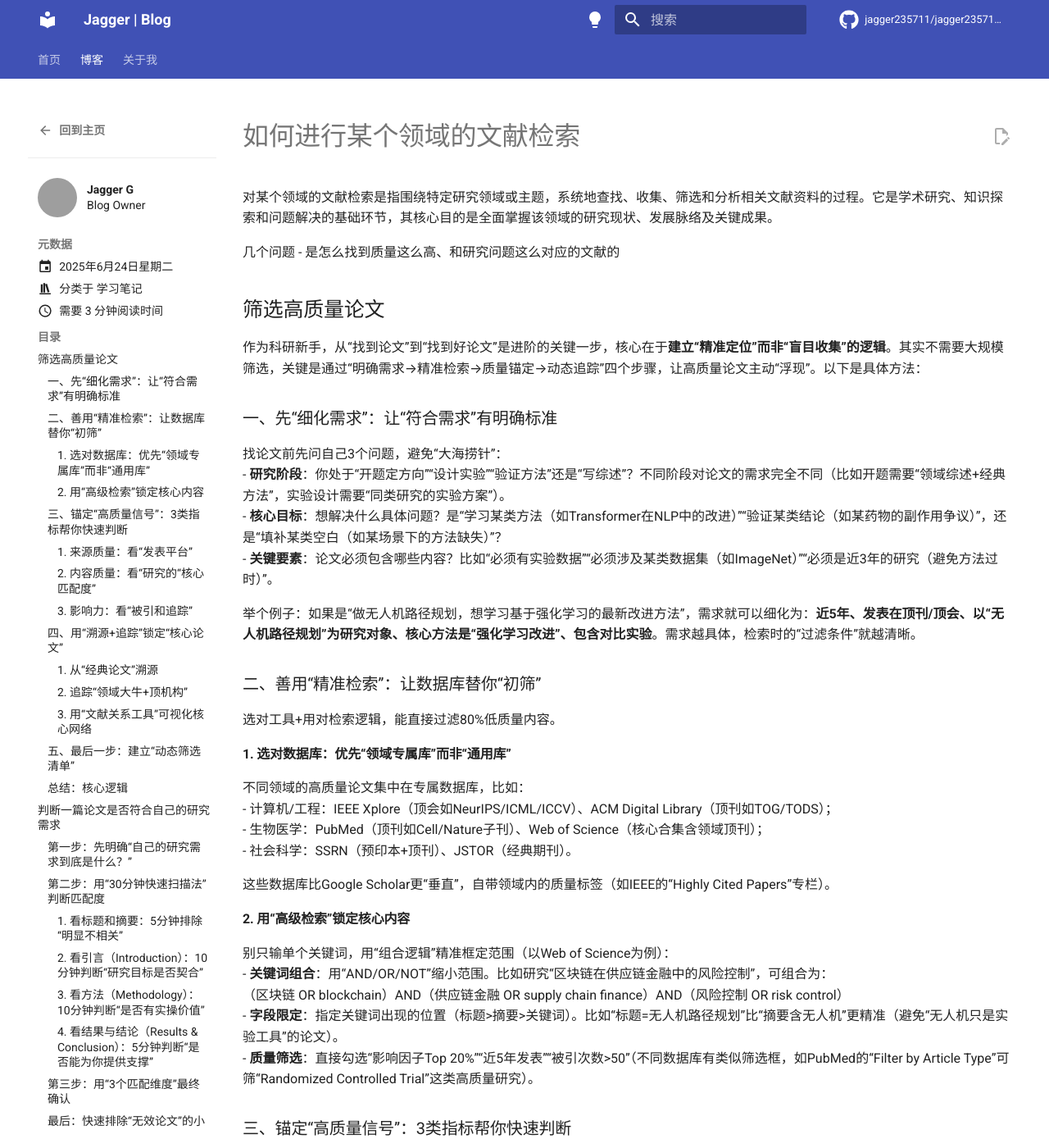
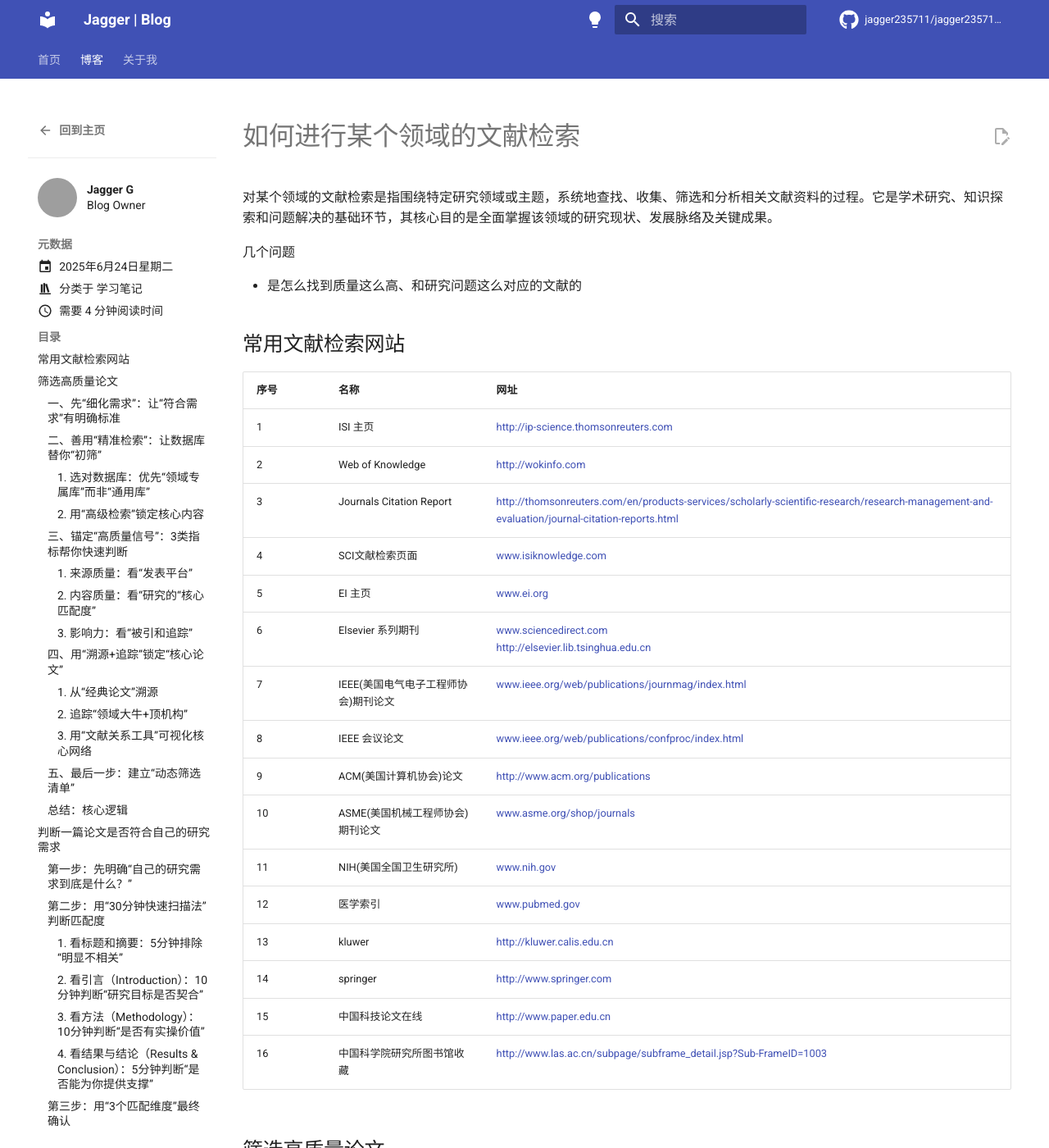
Before and after one commit to jagger235711/jagger235711.github.io, an MkDocs documentation site: the page built from docs/blog/posts/如何进行某个领域的文献检索.md, in a window 1280 px wide and 1400 px high. Shown: the whole window at 82% size. Built offline with MkDocs 1.6.1 and Material for MkDocs 9.7.7, drawn with Linux system fonts in a browser that asks for light colours; comment, search, counter and statistics services are not loaded; some of the changed text lies outside the part shown; grey boxes are pictures that could not be loaded.

```diff
--- a/docs/blog/posts/如何进行某个领域的文献检索.md
+++ b/docs/blog/posts/如何进行某个领域的文献检索.md
@@ -15,100 +15,134 @@
 <!-- more -->
 
 几个问题
+
 - 是怎么找到质量这么高、和研究问题这么对应的文献的
+
+## 常用文献检索网站
+
+| 序号 | 名称 | 网址 |
+| ---- | ---- | ---- |
+| 1 | ISI 主页 | [http://ip-science.thomsonreuters.com](http://ip-science.thomsonreuters.com) |
+| 2 | Web of Knowledge | [http://wokinfo.com](http://wokinfo.com) |
+| 3 | Journals Citation Report | [http://thomsonreuters.com/en/products-services/scholarly-scientific-research/research-management-and-evaluation/journal-citation-reports.html](http://thomsonreuters.com/en/products-services/scholarly-scientific-research/research-management-and-evaluation/journal-citation-reports.html) |
+| 4 | SCI文献检索页面 | [www.isiknowledge.com](www.isiknowledge.com) |
+| 5 | EI 主页 | [www.ei.org](www.ei.org) |
+| 6 | Elsevier 系列期刊 | [www.sciencedirect.com](www.sciencedirect.com)<br>[http://elsevier.lib.tsinghua.edu.cn](http://elsevier.lib.tsinghua.edu.cn) |
+| 7 | IEEE(美国电气电子工程师协会)期刊论文 | [www.ieee.org/web/publications/journmag/index.html](www.ieee.org/web/publications/journmag/index.html) |
+| 8 | IEEE 会议论文 | [www.ieee.org/web/publications/confproc/index.html](www.ieee.org/web/publications/confproc/index.html) |
+| 9 | ACM(美国计算机协会)论文 | [http://www.acm.org/publications](http://www.acm.org/publications) |
+| 10 | ASME(美国机械工程师协会)期刊论文 | [www.asme.org/shop/journals](www.asme.org/shop/journals) |
+| 11 | NIH(美国全国卫生研究所) | [www.nih.gov](www.nih.gov) |
+| 12 | 医学索引 | [www.pubmed.gov](www.pubmed.gov) |
+| 13 | kluwer | [http://kluwer.calis.edu.cn](http://kluwer.calis.edu.cn) |
+| 14 | springer | [http://www.springer.com](http://www.springer.com) |
+| 15 | 中国科技论文在线 | [http://www.paper.edu.cn](http://www.paper.edu.cn) |
+| 16 | 中国科学院研究所图书馆收藏 | [http://www.las.ac.cn/subpage/subframe_detail.jsp?Sub-FrameID=1003](http://www.las.ac.cn/subpage/subframe_detail.jsp?Sub-FrameID=1003) |
 
 ## 筛选高质量论文
 
 作为科研新手，从“找到论文”到“找到好论文”是进阶的关键一步，核心在于**建立“精准定位”而非“盲目收集”的逻辑**。其实不需要大规模筛选，关键是通过“明确需求→精准检索→质量锚定→动态追踪”四个步骤，让高质量论文主动“浮现”。以下是具体方法：
 
 ### 一、先“细化需求”：让“符合需求”有明确标准
+
 找论文前先问自己3个问题，避免“大海捞针”：
+
 - **研究阶段**：你处于“开题定方向”“设计实验”“验证方法”还是“写综述”？不同阶段对论文的需求完全不同（比如开题需要“领域综述+经典方法”，实验设计需要“同类研究的实验方案”）。
 - **核心目标**：想解决什么具体问题？是“学习某类方法（如Transformer在NLP中的改进）”“验证某类结论（如某药物的副作用争议）”，还是“填补某类空白（如某场景下的方法缺失）”？
 - **关键要素**：论文必须包含哪些内容？比如“必须有实验数据”“必须涉及某类数据集（如ImageNet）”“必须是近3年的研究（避免方法过时）”。
 
 举个例子：如果是“做无人机路径规划，想学习基于强化学习的最新改进方法”，需求就可以细化为：**近5年、发表在顶刊/顶会、以“无人机路径规划”为研究对象、核心方法是“强化学习改进”、包含对比实验**。需求越具体，检索时的“过滤条件”就越清晰。
 
+### 二、善用“精准检索”：让数据库替你“初筛”
 
-### 二、善用“精准检索”：让数据库替你“初筛”
 选对工具+用对检索逻辑，能直接过滤80%低质量内容。
 
 #### 1. 选对数据库：优先“领域专属库”而非“通用库”
+
 不同领域的高质量论文集中在专属数据库，比如：
+
 - 计算机/工程：IEEE Xplore（顶会如NeurIPS/ICML/ICCV）、ACM Digital Library（顶刊如TOG/TODS）；
 - 生物医学：PubMed（顶刊如Cell/Nature子刊）、Web of Science（核心合集含领域顶刊）；
 - 社会科学：SSRN（预印本+顶刊）、JSTOR（经典期刊）。
 
 这些数据库比Google Scholar更“垂直”，自带领域内的质量标签（如IEEE的“Highly Cited Papers”专栏）。
 
+#### 2. 用“高级检索”锁定核心内容
 
-#### 2. 用“高级检索”锁定核心内容
 别只输单个关键词，用“组合逻辑”精准框定范围（以Web of Science为例）：
+
 - **关键词组合**：用“AND/OR/NOT”缩小范围。比如研究“区块链在供应链金融中的风险控制”，可组合为：
   （区块链 OR blockchain）AND（供应链金融 OR supply chain finance）AND（风险控制 OR risk control）
 - **字段限定**：指定关键词出现的位置（标题>摘要>关键词）。比如“标题=无人机路径规划”比“摘要含无人机”更精准（避免“无人机只是实验工具”的论文）。
 - **质量筛选**：直接勾选“影响因子Top 20%”“近5年发表”“被引次数>50”（不同数据库有类似筛选框，如PubMed的“Filter by Article Type”可筛“Randomized Controlled Trial”这类高质量研究）。
 
+### 三、锚定“高质量信号”：3类指标帮你快速判断
 
-### 三、锚定“高质量信号”：3类指标帮你快速判断
 高质量论文有明确的“信号”，不需要通读全文就能初步判断：
 
 #### 1. 来源质量：看“发表平台”
+
 - **顶刊/顶会**：领域内公认的权威期刊（如计算机的TPAMI、材料的Nature Materials）和会议（如AI的NeurIPS、机械的ASME），录用率低（通常<20%），同行评审严格，质量有保障。
   *小技巧*：用“领域顶刊/顶会名单”（如中国科学院分区表、CCF推荐会议列表）做“白名单”，检索时直接限定来源。
 - **预印本需谨慎**：arXiv、bioRxiv等预印本可能是前沿成果，但未经过同行评审，需结合作者和机构判断（如果是领域大牛团队，质量通常可信）。
 
+#### 2. 内容质量：看“研究的“核心匹配度”
 
-#### 2. 内容质量：看“研究的“核心匹配度”
 即使来源权威，也要看内容是否符合你的需求，重点扫3个部分：
+
 - **摘要的“研究问题”**：是否和你关注的问题高度相关？比如你研究“小样本学习”，但论文的核心是“大数据训练”，即使顶刊也可排除。
 - **方法/结论的“创新性”**：摘要中是否明确提到“新方法”“新发现”（如“提出了XX改进算法，比现有方法精度提升15%”）？避免“重复验证”或“微小改进”的论文。
 - **实验的“严谨性”**：是否有对比实验（和主流方法比）、是否说明数据集和参数（方便你复现或参考）？
 
+#### 3. 影响力：看“被引和追踪”
 
-#### 3. 影响力：看“被引和追踪”
 - **高引论文**：被引次数是“同行认可”的直观信号（但注意“时间修正”：3年前的论文被引>100次，近1年的论文被引>20次，通常是领域内的“潜力股”）。
 - **“链式引用”**：如果一篇论文被你已经认可的高质量论文“正面引用”（如“XX方法为我们的研究提供了基础”），那它大概率值得关注。
 
+### 四、用“溯源+追踪”锁定“核心论文”
 
-### 四、用“溯源+追踪”锁定“核心论文”
 领域内的高质量论文往往形成“研究网络”，找到“核心节点”就能顺藤摸瓜：
 
 #### 1. 从“经典论文”溯源
+
 每个领域都有1-2篇“开山之作”或“里程碑研究”（比如Transformer的《Attention Is All You Need》），它们的**参考文献**和**被引文献**是“高质量论文池”：
+
 - 参考文献：帮你找到该领域的“前世”（奠基性研究）；
 - 被引文献：帮你找到该领域的“今生”（后续改进、扩展研究）。
 
 *操作*：在Google Scholar中搜经典论文，点“被引用次数”，再用“时间筛选”看近3年的高引被引论文（避免过时）。
 
+#### 2. 追踪“领域大牛+顶机构”
 
-#### 2. 追踪“领域大牛+顶机构”
 - **大牛团队**：每个细分领域都有公认的权威学者（比如AI领域的Yann LeCun、CV领域的Fei-Fei Li），他们的最新成果（实验室官网、Google Scholar主页）通常是高质量研究的“风向标”。
 - **顶机构**：领域内的顶尖实验室/高校（如MIT的CSAIL、斯坦福的AI Lab）官网会定期更新研究成果，直接对应高质量论文。
 
+#### 3. 用“文献关系工具”可视化核心网络
 
-#### 3. 用“文献关系工具”可视化核心网络
 推荐2个工具，帮你快速找到领域内的“核心论文群”：
+
 - **Connected Papers**：输入1篇你已知的高质量论文，生成“文献关系图”，核心论文（被多次关联的节点）就是你需要重点关注的（适合找方法类、技术类论文）。
 - **CiteSpace**：通过“关键词共现”“作者共现”分析，定位领域内的“研究热点”和“高影响力论文”（适合写综述或定方向时用）。
 
+### 五、最后一步：建立“动态筛选清单”
 
-### 五、最后一步：建立“动态筛选清单”
 找到一批候选论文后，不需要通读，先做“30秒初筛”：
+
 1. 扫标题+摘要，用Excel记录3个信息：**研究问题是否匹配、方法是否相关、来源是否权威**；
 2. 留下“3项全中”的论文，再精读引言（看研究动机）和结论（看贡献），最终保留“既能解决你的问题，又能给你启发”的10-15篇（数量少但精准，远胜于100篇泛泛而谈的论文）。
 
+### 总结：核心逻辑
 
-### 总结：核心逻辑
 “找到好论文”的关键不是“筛得多”，而是“看得准”——先明确自己“要什么”，再用工具和信号“锁定目标”，最后通过“核心网络”扩展。刚开始可能需要花1-2周熟悉工具和领域信号，但熟练后，你会发现：高质量论文其实都“扎堆”在特定的检索结果、引用网络和顶刊顶会里，触手可及。
 
 ## 判断一篇论文是否符合自己的研究需求
 
 判断一篇论文是否符合自己的研究需求，核心是**让论文的核心要素与你的研究目标、内容、方法等核心需求形成“匹配”**。对于科研新手来说，不需要通读全文再判断（太浪费时间），可以按“由表及里、由粗到细”的步骤，聚焦关键信息快速验证匹配度。以下是具体可操作的方法：
 
+### 第一步：先明确“自己的研究需求到底是什么？”
 
-### 第一步：先明确“自己的研究需求到底是什么？”
 在判断论文前，先花2分钟写下自己的核心需求（可以列成清单），比如：
+
 - 你的研究主题是什么？（如“基于LSTM的短期交通流量预测”）
 - 你要解决的具体问题是什么？（如“现有模型在高峰时段预测精度低的问题”）
 - 你计划用什么方法？（如“改进LSTM的注意力机制”）
@@ -117,13 +151,14 @@
 
 **清晰的需求清单，是判断论文的“标尺”**。
 
+### 第二步：用“30分钟快速扫描法”判断匹配度
 
-### 第二步：用“30分钟快速扫描法”判断匹配度
 拿到一篇论文后，不必通读，按以下顺序扫描关键部分，逐一对照你的需求清单：
 
+#### 1. 看标题和摘要：5分钟排除“明显不相关”
 
-#### 1. 看标题和摘要：5分钟排除“明显不相关”
 标题和摘要是论文的“浓缩版”，能快速判断核心内容是否与你的需求沾边。
+
 - **标题**：重点抓“研究对象+核心方法+研究场景”。
   例：如果你的需求是“用机器学习预测房价”，那么标题含“房价预测”“机器学习”（如“基于随机森林的城市二手房价格预测”）的论文更可能相关；而标题是“房价波动的宏观经济影响”（侧重经济学分析）则大概率不相关。
 - **摘要**：重点看3个信息：
@@ -133,47 +168,49 @@
 
 如果标题和摘要中，**没有任何一个关键词与你的需求清单重合**（比如你的核心方法是“深度学习”，但摘要里全是“传统统计方法”），可以直接排除。
 
+#### 2. 看引言（Introduction）：10分钟判断“研究目标是否契合”
 
-#### 2. 看引言（Introduction）：10分钟判断“研究目标是否契合”
 引言是论文的“背景说明书”，能帮你判断“这篇论文的研究方向是否和你在同一个赛道上”。
 重点关注：
+
 - **研究背景与动机**：论文关注的领域背景（如行业痛点、现有研究的不足）是否和你关心的一致？
   例：如果你研究“无人机配送路径优化”，关注“山区复杂地形下的路径效率”，那么引言中强调“复杂地形对无人机路径影响”的论文更相关；若引言只谈“城市道路拥堵问题”，则匹配度低。
 - **研究问题（Research Question）**：论文明确提出要解决的具体问题，是否和你要解决的问题有交集？
   比如你要解决“小样本数据下的图像分类精度低”，而论文的研究问题是“小样本场景下的模型泛化能力提升”，则高度相关；若论文的问题是“大样本数据的训练效率”，则不匹配。
 - **研究目标（Objective）**：论文的最终目标（如“提出一种新模型”“验证某方法的有效性”）是否和你的目标（如“参考新模型设计、验证自己方法的优势”）有重叠？
 
+#### 3. 看方法（Methodology）：10分钟判断“是否有实操价值”
 
-#### 3. 看方法（Methodology）：10分钟判断“是否有实操价值”
 如果你的研究需要参考方法设计（如实验方案、模型架构、数据分析逻辑），这部分是核心判断依据。
 重点看：
+
 - **核心方法类型**：是否和你的方法属于同一类（或可借鉴的类别）？
   例：你用“量化研究”（如统计模型、实验验证），而论文是“质性研究”（如访谈、案例分析），方法体系差异太大，参考价值就低；若论文和你同用“神经网络模型”，只是具体结构不同，则可能有借鉴意义。
 - **方法细节是否覆盖你的需求**：
   比如你需要“用Python实现文本情感分析”，则论文中是否提到具体的库（如NLTK、BERT）、数据预处理步骤、模型训练参数等，会直接影响其对你的实用价值。
 - **数据/实验设计**：如果你的研究需要数据支撑或实验对比，关注论文是否用了和你类似的数据集（如公开数据集名称）、实验场景（如硬件环境、样本量），这决定了其结果是否能为你提供参考。
 
+#### 4. 看结果与结论（Results & Conclusion）：5分钟判断“是否能为你提供支撑”
 
-#### 4. 看结果与结论（Results & Conclusion）：5分钟判断“是否能为你提供支撑”
 结果和结论是论文的“输出成果”，需判断这些成果是否对你的研究有帮助：
+
 - **结果部分**：论文的实验数据、图表结论（如“新方法比传统方法精度提升15%”）是否能验证你已有的假设，或为你的研究提供对比基准？
   例：你研究“新的推荐算法”，若论文中对比了多种主流算法的准确率，且包含你计划对比的算法，这篇论文就有“数据参考价值”。
 - **结论部分**：论文总结的核心发现（如“某因素对结果影响显著”）是否能支持你的研究逻辑，或为你提供新的研究视角？
   比如你认为“用户画像对推荐效果影响大”，而论文结论也验证了这一点，则能增强你的研究合理性。
 
+### 第三步：用“3个匹配维度”最终确认
 
-### 第三步：用“3个匹配维度”最终确认
 经过前两步筛选后，若论文仍“待选”，用以下3个维度做最终判断：
 
 1. **主题匹配度**：论文的研究对象、场景是否和你高度重叠？（如你研究“高校学生”，论文研究“职场人士”，则主题偏差）
 2. **问题匹配度**：论文要解决的核心问题，是否是你研究中需要回答或参考的问题？（如你关注“方法效率”，论文关注“方法成本”，则问题不重合）
 3. **价值匹配度**：这篇论文能为你提供什么具体价值？（是参考方法、获取数据、验证结论、还是启发新方向？若找不到明确价值，即使主题相关也可排除）
 
+### 最后：快速排除“无效论文”的小技巧
 
-### 最后：快速排除“无效论文”的小技巧
 - 若论文的“关键词”（Keywords）中，超过80%你都不熟悉，且和你的研究关键词无交集，直接排除；
 - 若引言中“现有研究不足”部分，完全不涉及你关注的领域空白，说明不在同一研究脉络，排除；
 - 若方法部分的核心技术（如公式、模型、实验设计）你完全无法理解，且短期内也用不上，优先排除（新手不必贪多，聚焦能看懂、能用上的）。
 
-
 总之，判断的核心不是“论文是否优秀”，而是“论文是否能为你的研究提供具体支撑”。前期明确自己的需求，中期聚焦关键部分快速扫描，后期用匹配度验证，能帮你高效筛选出真正有价值的论文。
```
Also changed, not shown: docs/blog/posts/d2l学习.md (+3 -0 lines).
